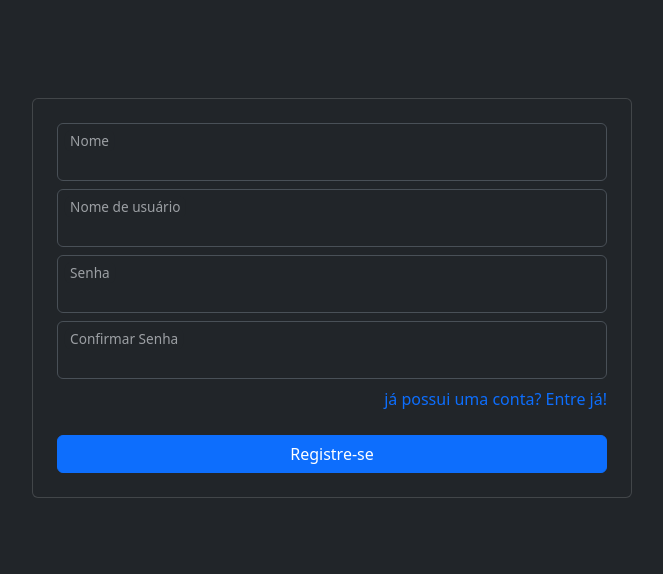
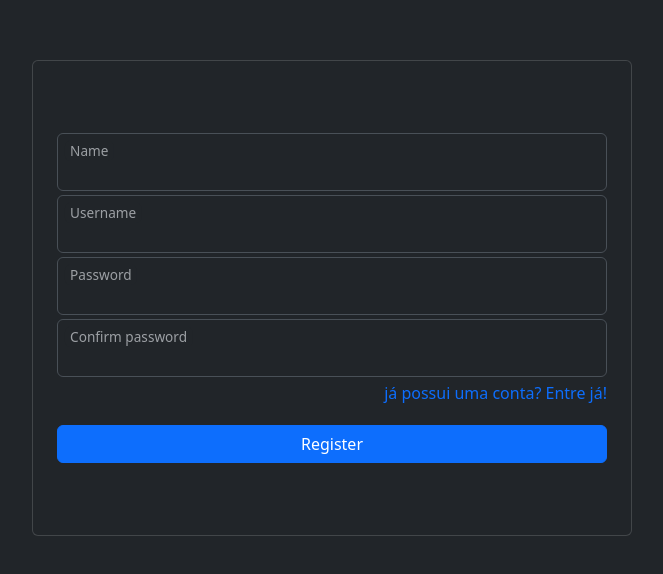
Before and after one commit to apollodaniel/nalov-chat-frontend, a React (Vite) app: page /register in a window 1280 px wide. Shown: the part 102-676 px from the top of the page, without its empty margins (308-971 px from the left). Built offline with nearby package versions, Linux system fonts and the light colour scheme.

Commit message:
Register page working

```diff
--- a/package.json
+++ b/package.json
@@ -18,6 +18,7 @@
     "bootstrap": "^5.3.3",
     "react": "^18.3.1",
     "react-dom": "^18.3.1",
+    "react-hook-form": "^7.53.0",
     "react-router-dom": "^6.26.1"
   },
   "devDependencies": {
--- /dev/null
+++ b/src/components/error_modal.tsx
@@ -0,0 +1,49 @@
+interface Props{
+	title: string,
+	content: string,
+	visible: boolean
+}
+
+
+function ErrorPopup({title, visible, content}: Props) {
+	return (
+		<div
+			className="modal fade"
+			id="exampleModal"
+			tabIndex={visible ? 1 : -1}
+			role="dialog"
+			aria-labelledby={title}
+			aria-hidden={visible ? "true" : "false"}
+		>
+			<div className="modal-dialog" role="document">
+				<div className="modal-content">
+					<div className="modal-header">
+						<h5 className="modal-title">
+							{title}
+						</h5>
+						<button
+							type="button"
+							className="close"
+							data-dismiss="modal"
+							aria-label="Close"
+						>
+							<span aria-hidden={visible? "true": "false"}>×</span>
+						</button>
+					</div>
+					<div className="modal-body">{content}</div>
+					<div className="modal-footer">
+						<button
+							type="button"
+							className="btn btn-secondary"
+							data-dismiss="modal"
+						>
+							Close
+						</button>
+					</div>
+				</div>
+			</div>
+		</div>
+	);
+}
+
+export default ErrorPopup;
--- a/src/components/form_field.tsx
+++ b/src/components/form_field.tsx
@@ -1,22 +1,34 @@
 import { useState } from "react";
+import { FieldError } from "../utils/types";
 
-interface Props{
+interface Props {
 	label: string,
-	errorText?: string
-	onChanged(value: string): void
+	valid?: (value: string)=>boolean,
+	type?: string,
+	error: FieldError,
+	onChanged(value: string, valid: bool): void,
 }
 
-function FormField({label, errorText, onChanged}: Props) {
+function FormField({ type = "text", label, error, valid, onChanged }: Props) {
 	let [value, setValue] = useState("");
+	let [showError, setShowError] = useState(false);
+	return (
+		<div className="form-floating m-0">
+			<input className="form-control" onChange={(event) => {
+				const current_value = event.target.value || "";
 
-
-	return (
-		<div className="form-floating">
-			<input className="form-control" onChange={(event)=>onChanged(event.currentTarget.textContent || "")} type="text" />
+				if(!valid){
+					if(error.check)
+						setShowError((current_value.match(error.check!)||[]).length === 0 );
+				}else{
+					setShowError(!valid(current_value));
+				}
+				onChanged(current_value, showError);
+			}} type={type} />
 			<label>{label}</label>
 			{
-				(errorText && errorText.trim().length != 0) &&
-				<p>{errorText!}</p>
+				showError &&
+				<p className="m-0 fs-6 text-danger">{error.error_msg!}</p>
 			}
 		</div>
 	)
--- a/src/routes/login.tsx
+++ b/src/routes/login.tsx
@@ -1,20 +1,26 @@
 import { useState } from "react";
 import FormField from "../components/form_field";
+import { field_errors } from "../utils/constants";
+import { useForm } from "react-hook-form";
 
 function Login() {
-	let [usernameErrorText, setUsernameErrorText] = useState("");
-	let [usernameContent, setUsernameContent] = useState("");
 
-	let [passwordErrorText, setPasswordErrorText] = useState("");
-	let [passwordContent, setPasswordContent] = useState("");
+	const {register, handleSubmit, setError, formState: {errors}} = useForm({mode: "onChange"});
+
 	return (
 		<main className='d-flex flex-column w-100 h-100 justify-content-center align-items-center'>
 			<div className="card w-100 h-100" style={{ maxWidth: "600px", maxHeight: "300px" }}>
 				<form className="d-flex flex-column h-100 w-100 justify-content-center gap-2 p-4">
-					<FormField label="Nome de usuário" onChanged={(value: string) => setUsernameContent(value)} errorText={usernameErrorText} />
-					<FormField label="Senha" onChanged={(value: string) => setPasswordContent(value)} errorText={passwordErrorText} />
+					<div className="form-floating m-0">
+						<input className="form-control" type="text" {...register('username')} />
+						{(errors.username) && (<p className="m-0 fs-6 text-danger">{field_errors.unknown_username}</p>)}
+					</div>
+					<div className="form-floating m-0">
+						<input className="form-control" type="text" {...register('password')} />
+						{(errors.password) && (<p className="m-0 fs-6 text-danger">{field_errors.wrong_password}</p>)}
+					</div>
 					<a href="/register" className="align-self-end link-primary">não tem uma conta? Crie uma!</a>
-					<button className="mt-3 btn btn-primary">Login</button>
+					<input className="mt-3 btn btn-primary" type="submit" value="Login"/>
 				</form>
 			</div>
 		</main>
--- a/src/routes/register.tsx
+++ b/src/routes/register.tsx
@@ -1,35 +1,150 @@
+import { useForm } from "react-hook-form";
+import { field_errors, field_patterns } from "../utils/constants";
 import { useState } from "react";
-import AccountCircleIcon from '@mui/icons-material/AccountCircle';
-import FormField from "../components/form_field";
+import {
+	BackendError,
+	ErrorResult,
+	HttpError,
+	RegisterFormSubmit,
+} from "../utils/types";
+import { parse_errors, register_user } from "../utils/functions";
+import { useNavigate } from "react-router-dom";
+import ErrorPopup from "../components/error_modal";
 
 function Register() {
+	const {
+		register,
+		handleSubmit,
+		watch,
+		formState: { errors },
+	} = useForm<RegisterFormSubmit>({
+		mode: "onChange",
+	});
 
-	let [nameErrorText, setNameErrorText] = useState("");
-	let [nameContent, setNameContent] = useState("");
+	const [usernameErrorMessage, setUsernameErrorMessage] = useState<
+		string | undefined
+	>(undefined);
+	const [unknownErrorMessage, setUnknownErrorMessage] = useState<
+		string | undefined
+	>(undefined);
+	const navigate = useNavigate();
+	return (
+		<main className="d-flex flex-column w-100 h-100 justify-content-center align-items-center">
+			<div className="card w-100 py-5" style={{ maxWidth: "600px" }}>
+				<form
+					className="d-flex flex-column h-100 w-100 justify-content-center gap-1 p-4"
+					onSubmit={handleSubmit(async (data: RegisterFormSubmit) => {
+						try {
+							await register_user({ ...data });
+							navigate("/")
+						} catch (err: any) {
+							console.log(err);
+							if (err.response && err.response.data.errors) {
+								let contains_username_error = false;
+								err.response.data.errors.forEach(
+									(err: BackendError) => {
+										if (err.path === "username")
+											contains_username_error = true;
+									},
+								);
 
-	let [usernameErrorText, setUsernameErrorText] = useState("");
-	let [usernameContent, setUsernameContent] = useState("");
+								if (contains_username_error)
+									setUsernameErrorMessage(
+										field_errors.username_exists,
+									);
+								else setUsernameErrorMessage(undefined);
 
-	let [passwordErrorText, setPasswordErrorText] = useState("");
-	let [passwordContent, setPasswordContent] = useState("");
-
-	let [confirmPasswordErrorText, setConfirmPasswordErrorText] = useState("");
-	let [confirmPasswordContent, setConfirmPasswordContent] = useState("");
-
-	return (
-		<main className='d-flex flex-column w-100 h-100 justify-content-center align-items-center'>
-			<div className="card w-100 h-100" style={{ maxWidth: "600px", maxHeight: "400px" }}>
-				<form className="d-flex flex-column h-100 w-100 justify-content-center gap-2 p-4">
-					<FormField label="Nome" onChanged={(value: string) => setNameContent(value)} errorText={nameErrorText} />
-					<FormField label="Nome de usuário" onChanged={(value: string) => setUsernameContent(value)} errorText={usernameErrorText} />
-					<FormField label="Senha" onChanged={(value: string) => setPasswordContent(value)} errorText={passwordErrorText} />
-					<FormField label="Confirmar Senha" onChanged={(value: string) => setConfirmPasswordContent(value)} errorText={confirmPasswordErrorText} />
-					<a href="/login" className="align-self-end link-primary">já possui uma conta? Entre já!</a>
-					<button className="mt-3 btn btn-primary">Registre-se</button>
+								// unknown error
+								setUnknownErrorMessage(
+									parse_errors(err.errors),
+								);
+							}
+						}
+					})}
+				>
+					<div className="form-floating m-0">
+						<input
+							className="form-control"
+							type="text"
+							{...register("name", {
+								pattern: field_patterns.name,
+							})}
+						/>
+						<label>Name</label>
+						{errors.name && (
+							<p className="m-0 fs-6 text-danger">
+								{field_errors.invalid_firstname_and_lastname}
+							</p>
+						)}
+					</div>
+					<div className="form-floating m-0">
+						<input
+							className="form-control"
+							type="text"
+							{...register("username", {
+								pattern: field_patterns.username,
+							})}
+						/>
+						<label>Username</label>
+						{(errors.username || usernameErrorMessage) && (
+							<p className="m-0 fs-6 text-danger">
+								{usernameErrorMessage
+									? usernameErrorMessage
+									: field_errors.invalid_username}
+							</p>
+						)}
+					</div>
+					<div className="form-floating m-0">
+						<input
+							className="form-control"
+							type="text"
+							{...register("password", {
+								pattern: field_patterns.password,
+							})}
+						/>
+						<label>Password</label>
+						{errors.password && (
+							<p className="m-0 fs-6 text-danger">
+								{field_errors.invalid_password}
+							</p>
+						)}
+					</div>
+					<div className="form-floating m-0">
+						<input
+							className="form-control"
+							type="text"
+							{...register("confirm_password", {
+								validate: (val) => {
+									if (watch("password") != val) {
+										return field_errors.password_mismatch;
+									}
+								},
+							})}
+						/>
+						<label>Confirm password</label>
+						{errors.confirm_password && (
+							<p className="m-0 fs-6 text-danger">
+								{field_errors.password_mismatch}
+							</p>
+						)}
+					</div>
+					<a href="/login" className="align-self-end link-primary">
+						já possui uma conta? Entre já!
+					</a>
+					<input
+						className="mt-3 btn btn-primary"
+						type="submit"
+						value="Register"
+					/>
 				</form>
 			</div>
+			<ErrorPopup
+				visible={unknownErrorMessage ? true : false}
+				title="A error occurred when trying to register in"
+				content={unknownErrorMessage || ""}
+			/>
 		</main>
-	)
+	);
 }
 
 export default Register;
--- /dev/null
+++ b/src/utils/constants.ts
@@ -0,0 +1,18 @@
+import { FieldError } from "./types";
+
+export const field_errors = {
+	invalid_password: "A Senha deve ter pelo menos 8 caracteres, letras minúsculas, maiúsculas, números e um caractere especial.",
+	invalid_email: "Por favor, forneça um email válido.",
+	invalid_username: "Forneça um nome de usuário válido.",
+	invalid_firstname_and_lastname:	"Nome e sobrenome inválido. Use apenas letras, espaços",
+	password_mismatch: "Senhas não coincidem.",
+	username_exists: "Nome de usuário já existe. Escolha outro.",
+	wrong_password: "Senha incorreta. Tente novamente!",
+	unknown_username: "Nome de usuário desconhecido.",
+};
+
+export const field_patterns = {
+	username: /(^[a-zA-Z0-9]+([_ -]?[a-zA-Z0-9])*.{4,})$/,
+	name: /^[A-Z][a-z]+ [A-Z][a-z]+$/,
+	password: /((?=.*\d)(?=.*[a-z])(?=.*[A-Z])(?=.*[\W]).{8,})/
+}
```
Also changed, not shown: src/App.tsx (+16 -11 lines), src/utils/functions.ts (+64 -20 lines), src/utils/types.ts (+21 -4 lines), 1 other file (tests, documents, lock files or other folders).
